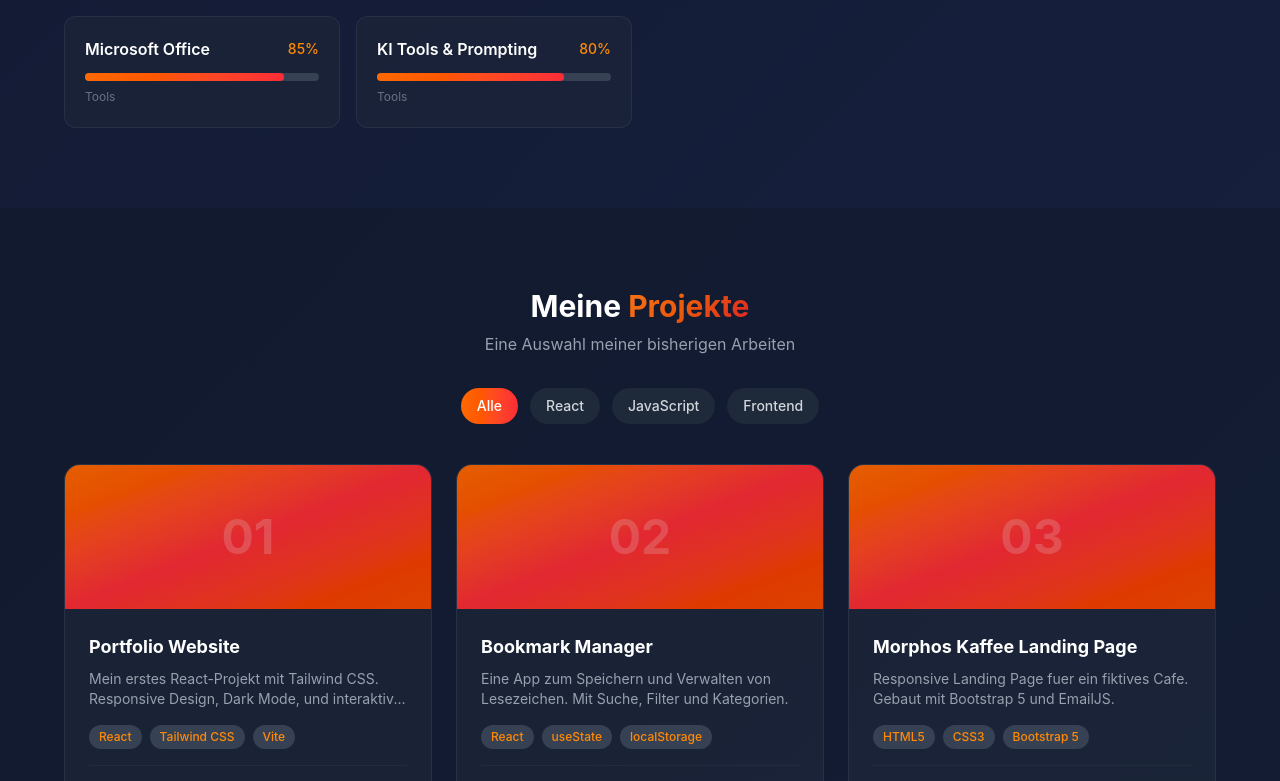
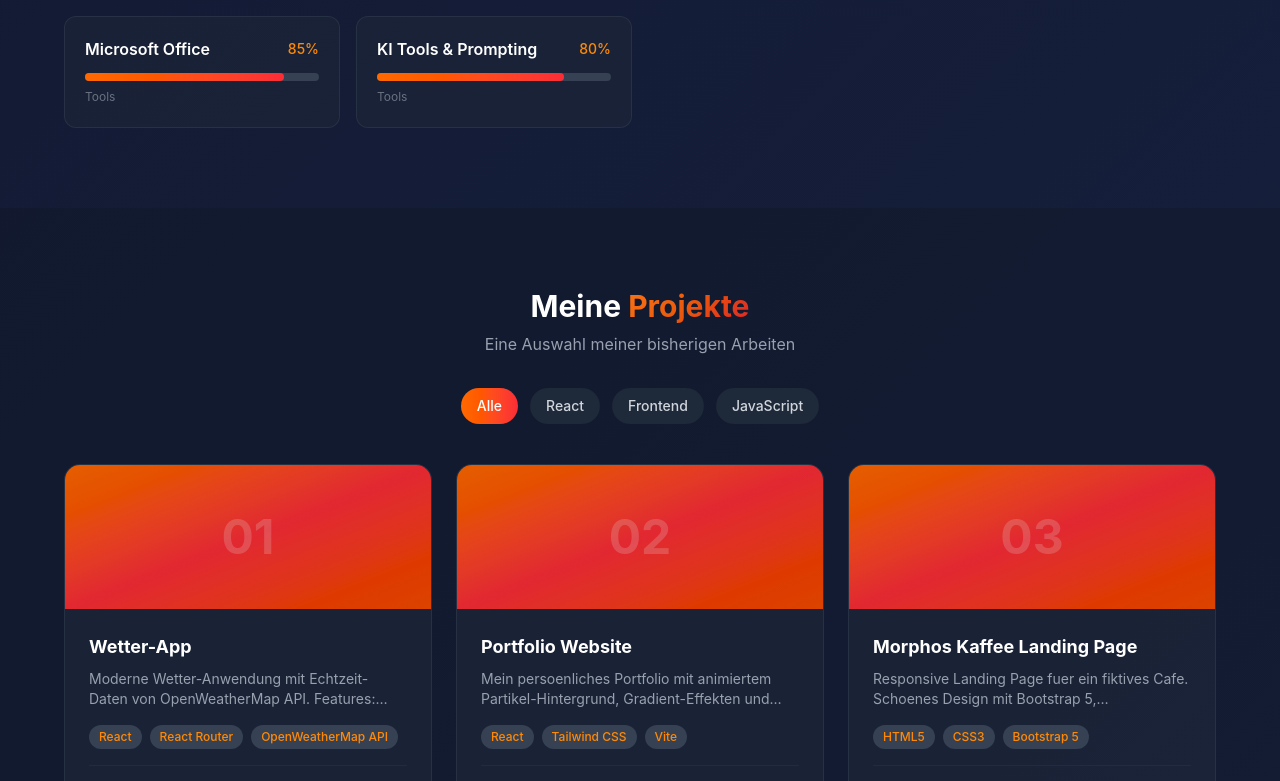
Before and after one commit to eeraj88/eeraj-portfolio-woche4, a React (Vite) app: page / in a window 1280 px wide. Shown: the part 2019-2800 px from the top of the page. Built offline with nearby package versions, Linux system fonts and the light colour scheme.

Commit message:
Add Wetter-App to projects, add GitHub links to project cards

```diff
--- a/src/components/Projects.jsx
+++ b/src/components/Projects.jsx
@@ -110,18 +110,36 @@ function Projects() {
                     Details
                   </button>
 
+                  <div className="flex items-center gap-3">
+                    {projekt.github && (
+                      <a
+                        href={projekt.github}
+                        target="_blank"
+                        rel="noreferrer"
+                        className={`text-sm font-medium transition-colors ${
+                          istDunkel
+                            ? 'text-gray-400 hover:text-orange-400'
+                            : 'text-gray-600 hover:text-orange-600'
+                        }`}
+                      >
+                        GitHub
+                      </a>
+                    )}
+                    {projekt.link && projekt.link !== '#' && (
                       <a
                         href={projekt.link}
                         target="_blank"
                         rel="noreferrer"
                         className={`text-sm font-medium flex items-center gap-1 transition-colors ${
                           istDunkel
-                        ? 'text-gray-400 hover:text-orange-400'
-                        : 'text-gray-600 hover:text-orange-600'
+                            ? 'text-orange-400 hover:text-orange-300'
+                            : 'text-orange-600 hover:text-orange-700'
                         }`}
                       >
                         Live Demo →
                       </a>
+                    )}
+                  </div>
                 </div>
               </div>
             </div>
@@ -180,14 +198,32 @@ function Projects() {
               Kategorie: {aktivesProjekt.kategorie}
             </p>
 
+            <div className="flex flex-wrap gap-4">
+              {aktivesProjekt.link && aktivesProjekt.link !== '#' && (
                 <a
                   href={aktivesProjekt.link}
                   target="_blank"
                   rel="noreferrer"
                   className="inline-block px-6 py-3 rounded-lg bg-gradient-to-r from-orange-500 to-red-500 text-white font-semibold hover:from-orange-600 hover:to-red-600 transition-all"
                 >
-              Projekt oeffnen
+                  Live Demo
                 </a>
+              )}
+              {aktivesProjekt.github && (
+                <a
+                  href={aktivesProjekt.github}
+                  target="_blank"
+                  rel="noreferrer"
+                  className={`inline-block px-6 py-3 rounded-lg font-semibold transition-all ${
+                    istDunkel
+                      ? 'bg-gray-800 text-white hover:bg-gray-700 border border-gray-600'
+                      : 'bg-gray-100 text-gray-800 hover:bg-gray-200 border border-gray-300'
+                  }`}
+                >
+                  GitHub Code
+                </a>
+              )}
+            </div>
           </div>
         </div>
       )}
--- a/src/data/projects.js
+++ b/src/data/projects.js
@@ -1,28 +1,38 @@
 const projects = [
   {
     id: 1,
-    titel: "Portfolio Website",
-    beschreibung: "Mein erstes React-Projekt mit Tailwind CSS. Responsive Design, Dark Mode, und interaktive Komponenten.",
-    technologien: ["React", "Tailwind CSS", "Vite"],
-    link: "#",
+    titel: "Wetter-App",
+    beschreibung: "Moderne Wetter-Anwendung mit Echtzeit-Daten von OpenWeatherMap API. Features: Stadtsuche, 5-Tage-Prognose, Favoriten speichern, und responsive Design.",
+    technologien: ["React", "React Router", "OpenWeatherMap API", "Vite", "CSS3"],
+    link: "https://wetter-app-router.vercel.app",
+    github: "https://github.com/eeraj88/wetter-app-router",
     kategorie: "React"
   },
   {
     id: 2,
+    titel: "Portfolio Website",
+    beschreibung: "Mein persoenliches Portfolio mit animiertem Partikel-Hintergrund, Gradient-Effekten und modernem Design. Vollstaendig responsive.",
+    technologien: ["React", "Tailwind CSS", "Vite", "CSS Animations"],
+    link: "#", // Wird nach Deployment aktualisiert
+    github: "https://github.com/eeraj88/eeraj-portfolio-woche4",
+    kategorie: "React"
+  },
+  {
+    id: 3,
+    titel: "Morphos Kaffee Landing Page",
+    beschreibung: "Responsive Landing Page fuer ein fiktives Cafe. Schoenes Design mit Bootstrap 5, Kontaktformular mit EmailJS Integration.",
+    technologien: ["HTML5", "CSS3", "Bootstrap 5", "EmailJS"],
+    link: "#", // Wird nach Deployment aktualisiert
+    kategorie: "Frontend"
+  },
+  {
+    id: 4,
     titel: "Bookmark Manager",
-    beschreibung: "Eine App zum Speichern und Verwalten von Lesezeichen. Mit Suche, Filter und Kategorien.",
+    beschreibung: "Eine praktische App zum Speichern und Verwalten von Lesezeichen. Mit Suche, Filter und Kategorien. Daten werden lokal gespeichert.",
     technologien: ["React", "useState", "localStorage"],
     link: "#",
     kategorie: "JavaScript"
   },
-  {
-    id: 3,
-    titel: "Morphos Kaffee Landing Page",
-    beschreibung: "Responsive Landing Page fuer ein fiktives Cafe. Gebaut mit Bootstrap 5 und EmailJS.",
-    technologien: ["HTML5", "CSS3", "Bootstrap 5", "EmailJS"],
-    link: "#",
-    kategorie: "Frontend"
-  },
 ]
 
 export default projects
```
Lines whose indentation alone changed are shown as unchanged.
